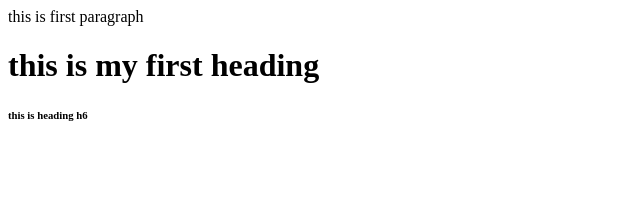
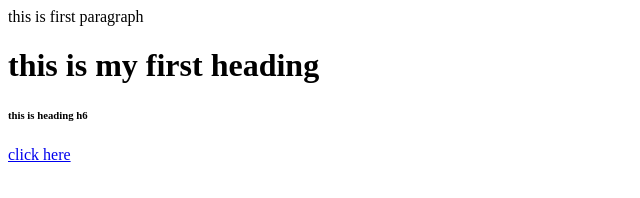
Before and after one commit to dineshdesai123/github, a plain HTML site: page index.html in a window 1280 px wide. Shown: the full height of the page, 0-640 px from the left. Drawn offline with Linux system fonts and the light colour scheme.

Commit message:
Update index.html
add new featured as link

```diff
--- a/index.html
+++ b/index.html
@@ -7,5 +7,8 @@
   <p>this is first paragraph</p>
   <h1>this is my first heading</h1>
   <h6>this is heading h6</h6>
+  <div>
+    <a href="#">click here</a>
+  </div>
 </body>
 </html>
```
